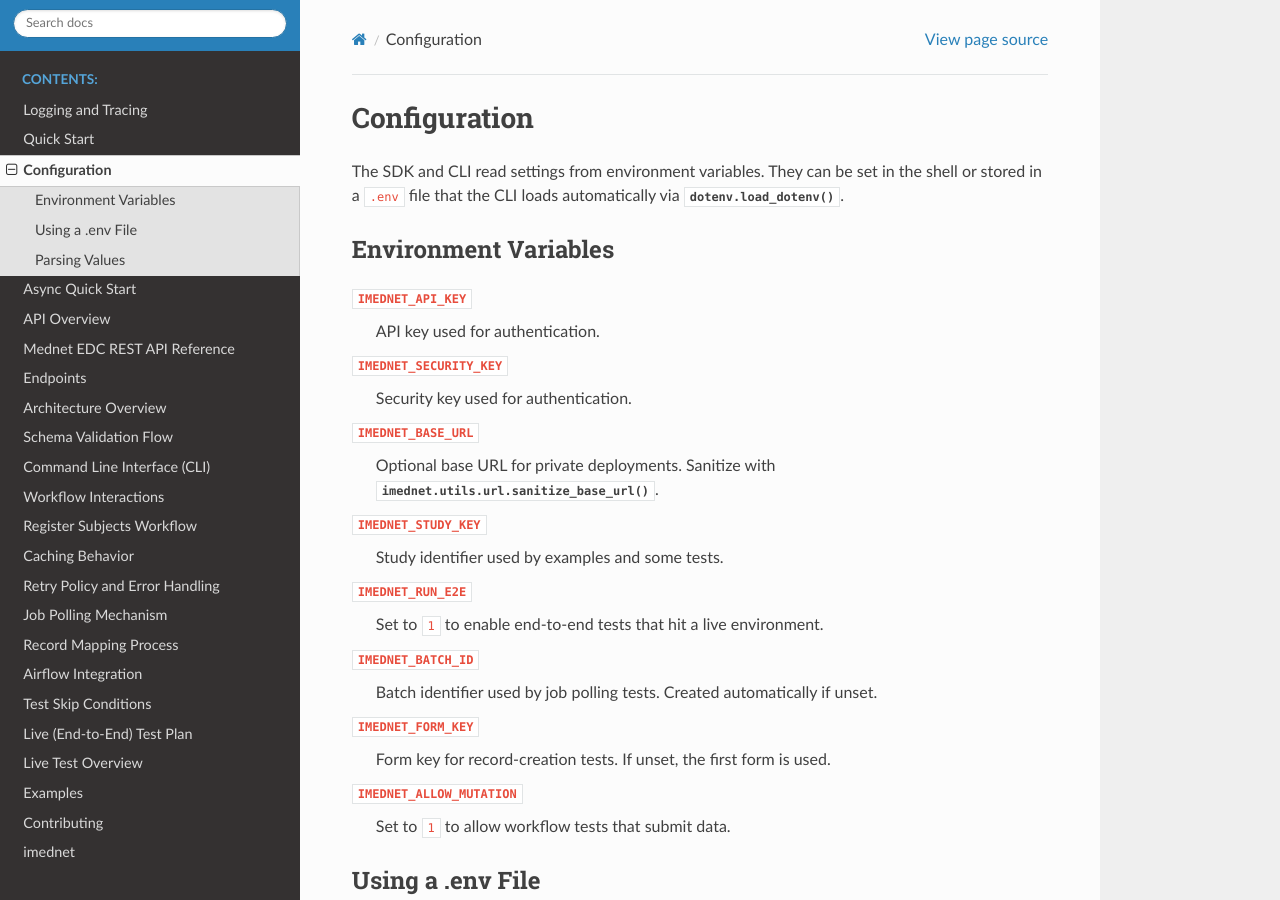
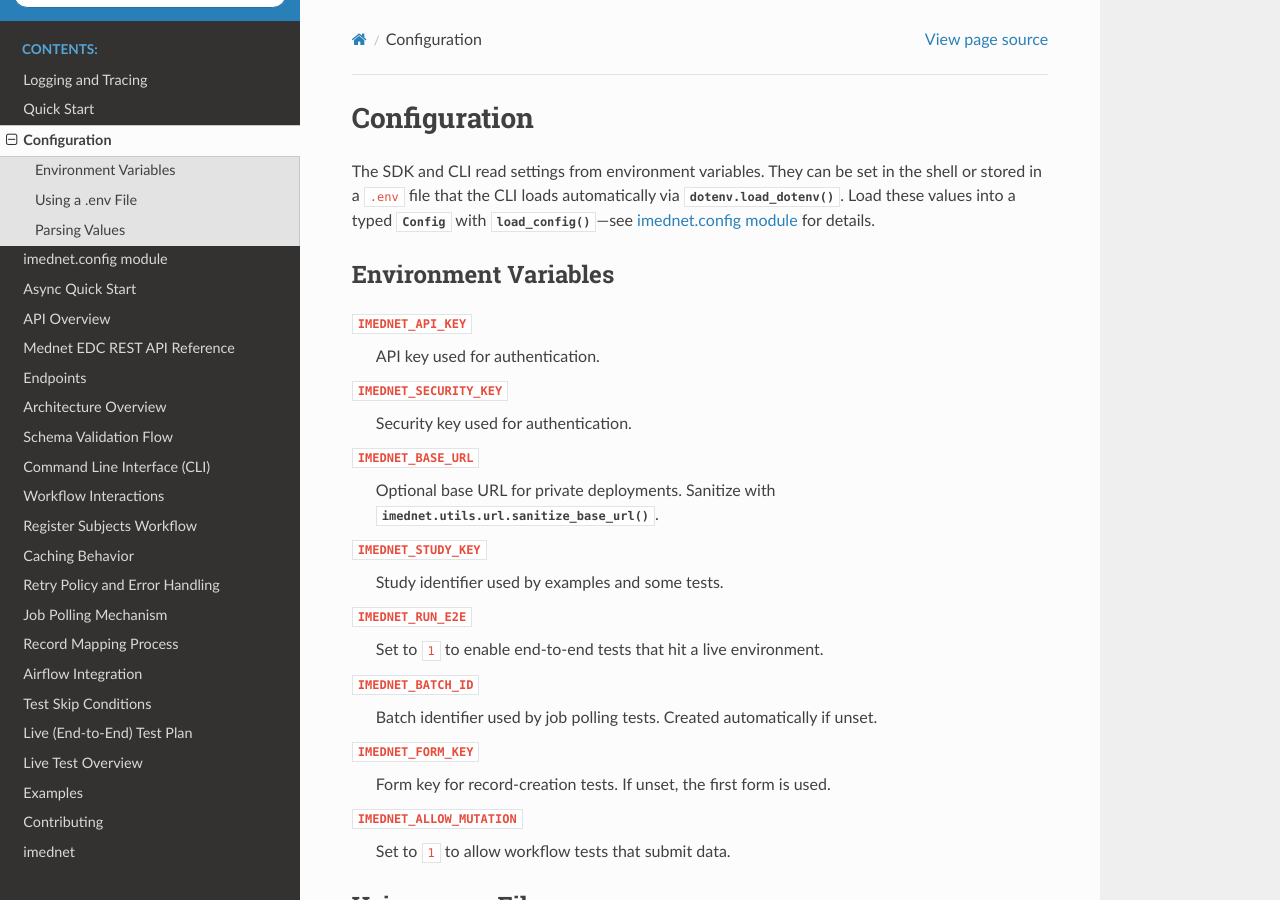
Before and after one commit to fderuiter/imednet-python-sdk, a Sphinx documentation site: the page built from docs/configuration.rst, in a window 1280 px wide and 900 px high. Built offline with Sphinx 7.4.7 and the Read the Docs theme 3.1.0, drawn with Linux system fonts in a browser that asks for light colours.

Commit message:
docs: document config module (#468)

```diff
--- a/docs/architecture.rst
+++ b/docs/architecture.rst
@@ -13,7 +13,7 @@ Components
    graph TD
        CLI[CLI] --> |invokes| Workflows
        Workflows --> |coordinate| Endpoints
-       Endpoints --> |use| Client(["HTTP Client"])
+       Endpoints --> |use| Client[HTTP Client]
        Client --> |requests| API
 
 Core Client
--- a/docs/conf.py
+++ b/docs/conf.py
@@ -117,6 +117,7 @@ suppress_warnings = [
 
 # Ignore noisy pydantic schema generation warnings.
 warnings.filterwarnings("ignore", message="Failed guarded type import", category=UserWarning)
+warnings.filterwarnings("ignore", message="Failed guarded type import", category=ImportWarning)
 
 # Display type hints in the description instead of the signature to keep
 # function signatures concise in the rendered documentation.
--- a/docs/configuration.rst
+++ b/docs/configuration.rst
@@ -3,7 +3,9 @@ Configuration
 
 The SDK and CLI read settings from environment variables. They can be set in the
 shell or stored in a ``.env`` file that the CLI loads automatically via
-:func:`dotenv.load_dotenv`.
+:func:`dotenv.load_dotenv`. Load these values into a typed
+:class:`~imednet.config.Config` with :func:`~imednet.config.load_config`—see
+:doc:`imednet.config` for details.
 
 Environment Variables
 ---------------------
--- a/docs/index.rst
+++ b/docs/index.rst
@@ -8,6 +8,7 @@ Welcome to imednet's documentation!
    logging_and_tracing
    quick_start
    configuration
+   imednet.config
    async_quick_start
    api_overview
    rest_api_reference
--- a/docs/modules.rst
+++ b/docs/modules.rst
@@ -5,3 +5,4 @@ imednet
    :maxdepth: 4
 
    imednet
+   imednet.config
```
Also changed, not shown: CHANGELOG.md (+1 -0 lines), docs/imednet.config.rst (added, +24 -0 lines).
